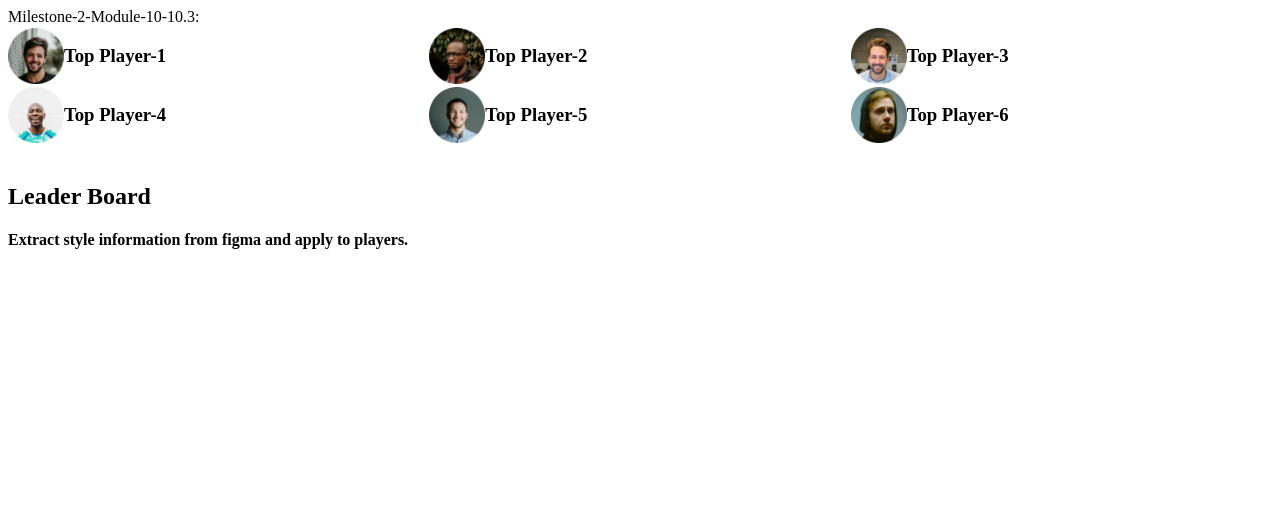
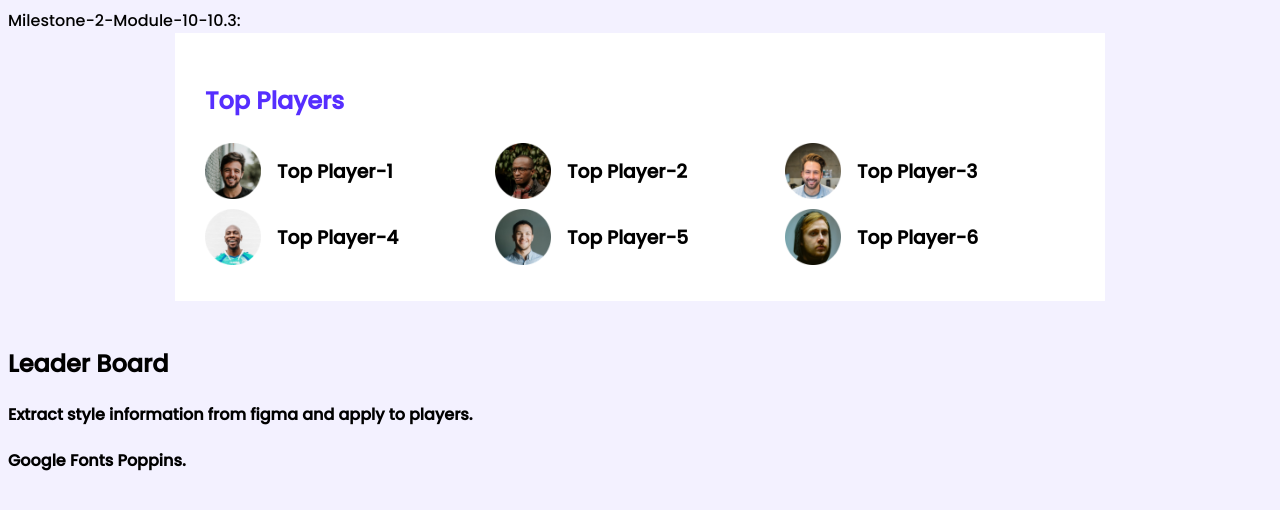
Before and after one commit to Shihab20105/Milestone-2-Module-10, a plain HTML site: page 10-3/index.html in a window 1280 px wide. Drawn offline with Linux system fonts and the light colour scheme.

Commit message:
Learned about Extract style information from figma and apply to players

```diff
--- a/10-3/Styles/style.css
+++ b/10-3/Styles/style.css
@@ -1,4 +1,25 @@
+/* fonts  */
+@import url('https://fonts.googleapis.com/css2?family=Open+Sans&family=Poppins:wght@500&display=swap');
+/* common style or utilities*/
+body{
+    font-family: 'Poppins', sans-serif;
+    background-color: #F3F1FF;
+}
+main{
+    display: flex;
+    justify-content: center;
+}
+.container{
+    background-color: #FFFFFF;
+    width: 870px;
+    padding: 30px;
+}
+
 /* top players style */
+.section-title{
+    color: #562EFF;
+    font-size: 24px;
+}
 .players{
     display: grid;
     grid-template-columns: repeat(3, 1fr);
@@ -12,3 +33,6 @@
     width: 56px;
     height: 56px;
 }
+.player-name{
+    margin-left: 16px;
+}
--- a/10-3/index.html
+++ b/10-3/index.html
@@ -16,35 +16,36 @@
     <!-- header end -->
     <main>
         <!-- top players and top blogs -->
-        <section>
+        <section class="container">
             <!-- .top-players -->
             <div class="top-players">
+                <h2 class="section-title">Top Players</h2>
                 <!-- .players -->
                 <div class="players">
                     <!-- .player*6>img[src="images/players/player-$.png"]+h3{Top Player-$} -->
                     <div class="player">
                         <img src="images/players/player-1.png" alt="">
-                        <h3>Top Player-1</h3>
+                        <h3 class="player-name">Top Player-1</h3>
                     </div>
                     <div class="player">
                         <img src="images/players/player-2.png" alt="">
-                        <h3>Top Player-2</h3>
+                        <h3 class="player-name">Top Player-2</h3>
                     </div>
                     <div class="player">
                         <img src="images/players/player-3.png" alt="">
-                        <h3>Top Player-3</h3>
+                        <h3 class="player-name">Top Player-3</h3>
                     </div>
                     <div class="player">
                         <img src="images/players/player-4.png" alt="">
-                        <h3>Top Player-4</h3>
+                        <h3 class="player-name">Top Player-4</h3>
                     </div>
                     <div class="player">
                         <img src="images/players/player-5.png" alt="">
-                        <h3>Top Player-5</h3>
+                        <h3 class="player-name">Top Player-5</h3>
                     </div>
                     <div class="player">
                         <img src="images/players/player-6.png" alt="">
-                        <h3>Top Player-6</h3>
+                        <h3 class="player-name">Top Player-6</h3>
                     </div>
                 </div>
             </div>
@@ -53,6 +54,7 @@
     <br>
     <h2>Leader Board</h2>
     <h4>Extract style information from figma and apply to players.</h4>
+    <h4>Google Fonts Poppins.</h4>
 
 </body>
 </html>
```
